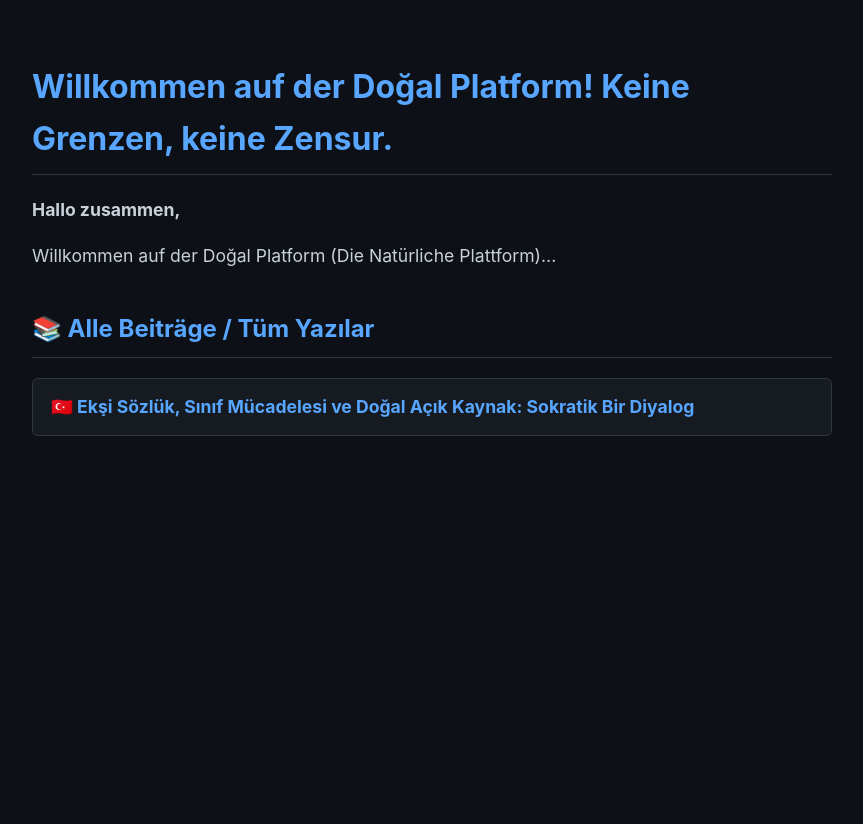
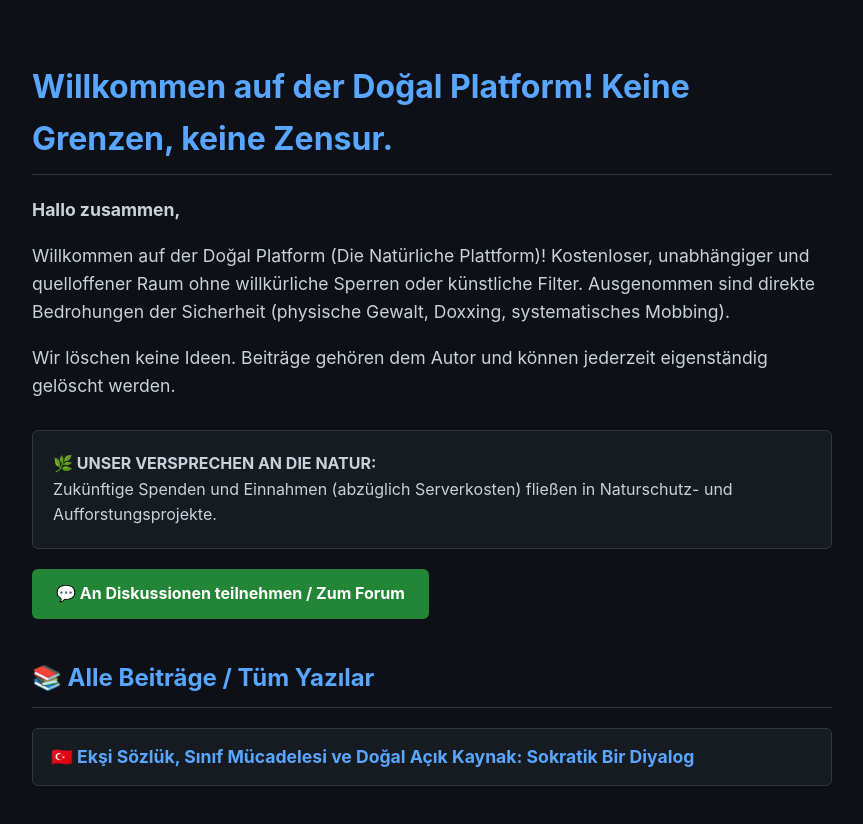
Before and after one commit to husnu36-tech/naturalplatform-dogalplatform, a plain HTML site: page de/index.html in a window 1280 px wide. Shown: the whole page, without its empty margins (208-1071 px from the left). Before the commit the page ends 800 px from the top, so only its background shows below. Drawn offline with Linux system fonts and the light colour scheme.

Commit message:
Revise welcome message and add conservation commitment
Updated the content and styles in the HTML file to enhance the welcome message and added a promise regarding future donations and conservation projects.

```diff
--- a/de/index.html
+++ b/de/index.html
@@ -6,17 +6,9 @@
     <meta name="google-site-verification" content="2LexRA-vwj6bx7da7FQ2HjChVLKZGQp8dCnmEUPbgzE" />
     <title>Doğal Platform | Zensurfreier Raum</title>
     <style>
-        body {
-            font-family: -apple-system, BlinkMacSystemFont, "Segoe UI", Roboto, sans-serif;
-            background-color: #0d1117;
-            color: #c9d1d9;
-            line-height: 1.6;
-            padding: 40px 20px;
-            max-width: 800px;
-            margin: 0 auto;
-        }
-        h1 { color: #58a6ff; font-size: 2rem; border-bottom: 1px solid #30363d; padding-bottom: 10px; }
-        h2 { color: #58a6ff; font-size: 1.5rem; margin-top: 40px; border-bottom: 1px solid #30363d; padding-bottom: 8px; }
+        body { font-family: -apple-system, BlinkMacSystemFont, "Segoe UI", Roboto, sans-serif; background-color: #0d1117; color: #c9d1d9; line-height: 1.6; padding: 40px 20px; max-width: 800px; margin: 0 auto; }
+        h1, h2 { color: #58a6ff; border-bottom: 1px solid #30363d; padding-bottom: 10px; }
+        h1 { font-size: 2rem; } h2 { font-size: 1.5rem; margin-top: 40px; }
         p { font-size: 1.1rem; color: #c9d1d9; }
         .notice { background-color: #161b22; border: 1px solid #30363d; padding: 20px; border-radius: 6px; margin-top: 30px; }
         .btn-kürsu { display: inline-block; background-color: #238636; color: white; padding: 12px 24px; text-decoration: none; border-radius: 6px; font-weight: bold; margin-top: 20px; }
@@ -24,22 +16,21 @@
         .article-list { list-style: none; padding: 0; margin-top: 20px; }
         .article-list li { background-color: #161b22; border: 1px solid #30363d; padding: 14px 18px; border-radius: 6px; margin-bottom: 12px; }
         .article-list a { color: #58a6ff; text-decoration: none; font-size: 1.1rem; font-weight: bold; display: block; }
-        .article-list a:hover { text-decoration: underline; }
     </style>
 </head>
 <body>
-
     <h1>Willkommen auf der Doğal Platform! Keine Grenzen, keine Zensur.</h1>
-
     <p><strong>Hallo zusammen,</strong></p>
-
-    <p>Willkommen auf der Doğal Platform (Die Natürliche Plattform)...</p>
-    <!-- (Kodun devamını ve stil tanımlarını referans dokümandaki şablona uygun şekilde bulabilirsiniz) -->
-
+    <p>Willkommen auf der Doğal Platform (Die Natürliche Plattform)! Kostenloser, unabhängiger und quelloffener Raum ohne willkürliche Sperren oder künstliche Filter. Ausgenommen sind direkte Bedrohungen der Sicherheit (physische Gewalt, Doxxing, systematisches Mobbing).</p>
+    <p>Wir löschen keine Ideen. Beiträge gehören dem Autor und können jederzeit eigenständig gelöscht werden.</p>
+    <div class="notice">
+        <strong>🌿 UNSER VERSPRECHEN AN DIE NATUR:</strong><br>
+        Zukünftige Spenden und Einnahmen (abzüglich Serverkosten) fließen in Naturschutz- und Aufforstungsprojekte.
+    </div>
+    <a href="../discussions" class="btn-kürsu">💬 An Diskussionen teilnehmen / Zum Forum</a>
     <h2>📚 Alle Beiträge / Tüm Yazılar</h2>
     <ul class="article-list">
         <li><a href="../Ekşi Sözlük, Sınıf Mücadelesi ve Doğal Açık Kaynak- Sokratik Bir Diyalog.md">🇹🇷 Ekşi Sözlük, Sınıf Mücadelesi ve Doğal Açık Kaynak: Sokratik Bir Diyalog</a></li>
     </ul>
-
 </body>
 </html>
```
